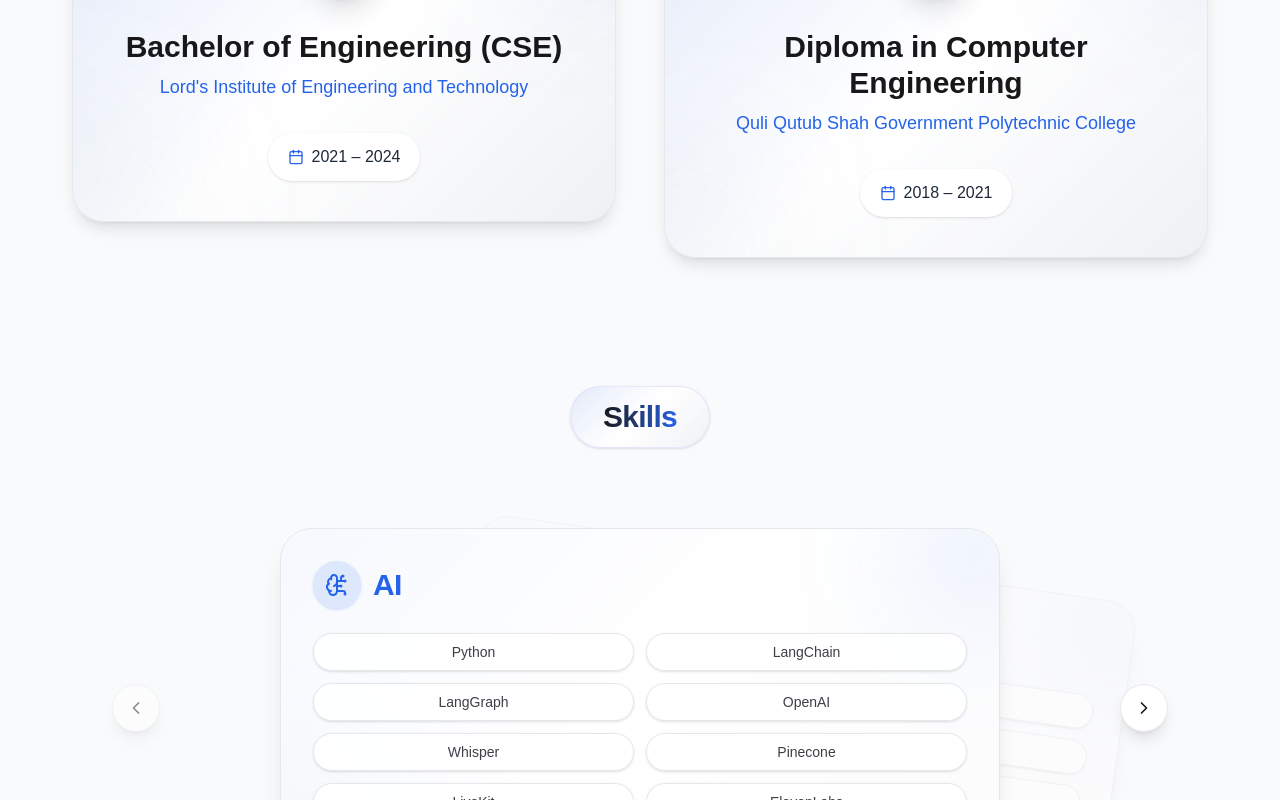
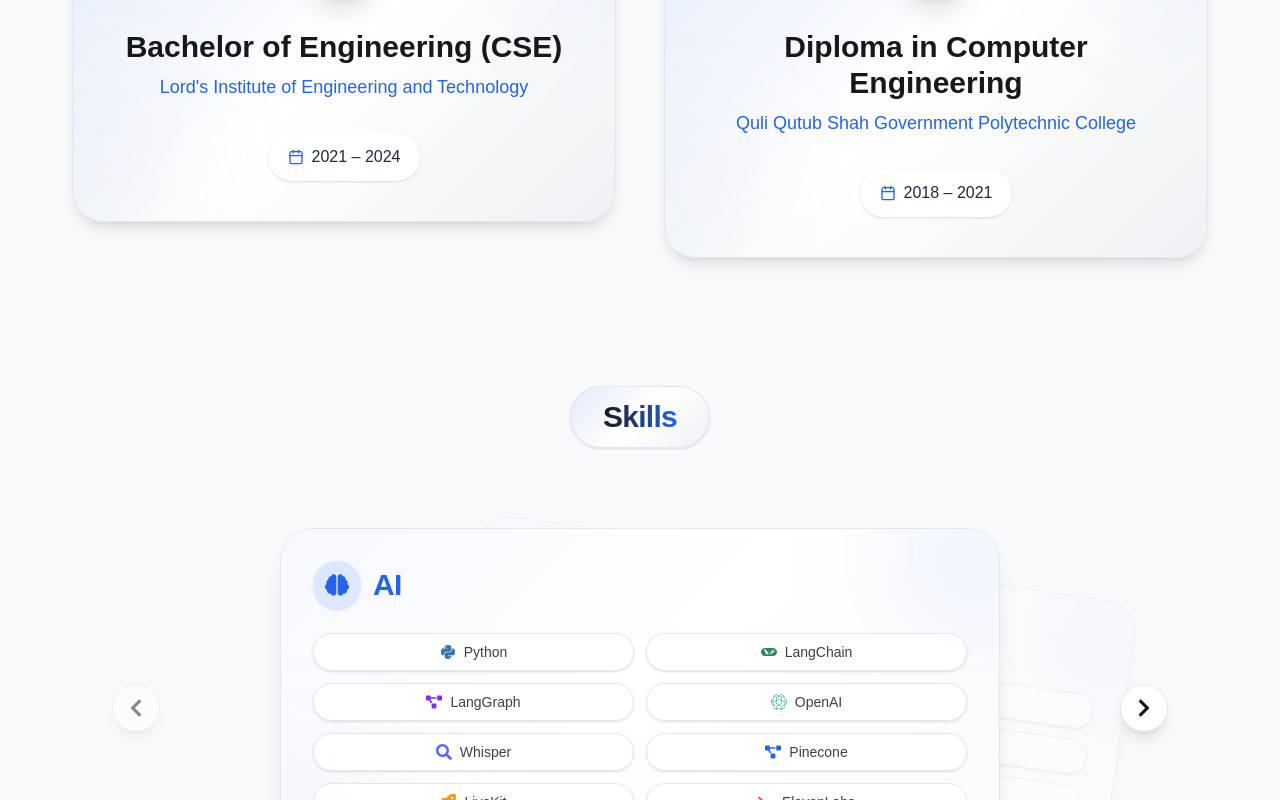
Before and after one commit to Nabeel1001/portfolio2026, a React (Vite) app: page / in a window 1280 px wide. Shown: the part 3856-4656 px from the top of the page. Built offline with nearby package versions, Linux system fonts and the light colour scheme.

Commit message:
Updated Icons

```diff
--- a/src/components/NewSkills.jsx
+++ b/src/components/NewSkills.jsx
@@ -1,22 +1,59 @@
 import { useEffect, useState } from "react";
 import { motion } from "framer-motion";
 import {
-  BrainCircuit,
-  Server,
-  Monitor,
-  Cloud,
-  Database,
-  Wrench,
-  ChevronLeft,
-  ChevronRight,
-} from "lucide-react";
+  FaBrain,
+  FaServer,
+  FaLaptopCode,
+  FaCloud,
+  FaDatabase,
+  FaTools,
+  FaChevronLeft,
+  FaChevronRight,
+  FaPython,
+  FaReact,
+  FaJs,
+  FaHtml5,
+  FaCss3Alt,
+  FaDocker,
+  FaAws,
+  FaMicrosoft,
+  FaGitAlt,
+  FaGithub,
+  FaCode,
+  FaChartLine,
+  FaRocket,
+  FaProjectDiagram,
+  FaLayerGroup,
+  FaSearch,
+  FaTerminal,
+} from "react-icons/fa";
+import {
+  SiTypescript,
+  SiTailwindcss,
+  SiNextdotjs,
+  SiVite,
+  SiDotnet,
+  SiSqlite,
+  SiPostgresql,
+  SiSupabase,
+  SiRedis,
+  SiKubernetes,
+  SiTerraform,
+  SiOpenaigym,
+  SiLangchain,
+  SiSwagger,
+  SiPostman,
+  SiFigma,
+  SiDocker,
+  SiGithub,
+} from "react-icons/si";
 import { SectionHeading } from "./SectionHeading";
 // import { SectionHeading } from "../SectionHeading";
 
 const skillCategories = [
   {
     title: "AI",
-    Icon: BrainCircuit,
+    Icon: FaBrain,
     skills: [
       "Python",
       "LangChain",
@@ -30,7 +67,7 @@
   },
   {
     title: "Backend",
-    Icon: Server,
+    Icon: FaServer,
     skills: [
       ".NET",
       "ASP.NET Core",
@@ -38,13 +75,13 @@
       "Web API",
       "Entity Framework",
       "SQL Server",
-      "Azure DevOps",
+      // "Azure DevOps",
       "Docker",
     ],
   },
   {
     title: "Frontend",
-    Icon: Monitor,
+    Icon: FaLaptopCode,
     skills: [
       "React",
       "TypeScript",
@@ -58,26 +95,26 @@
   },
   {
     title: "Cloud",
-    Icon: Cloud,
+    Icon: FaCloud,
     skills: [
       "AWS",
       "Azure",
       "Docker",
-      "Kubernetes",
+      // "Kubernetes",
       "CI/CD",
-      "Serverless",
-      "Terraform",
-      "Monitoring",
+      // "Serverless",
+      // "Terraform",
+      // "Monitoring",
     ],
   },
   {
     title: "Database",
-    Icon: Database,
+    Icon: FaDatabase,
     skills: [
       "SQL Server",
       "PostgreSQL",
       "Supabase",
-      "Redis",
+      // "Redis",
       "Entity Framework",
       "Database Design",
       "Stored Procedures",
@@ -86,19 +123,68 @@
   },
   {
     title: "Tools",
-    Icon: Wrench,
+    Icon: FaTools,
     skills: [
       "Git",
       "GitHub",
       "Postman",
       "Figma",
       "VS Code",
-      "Azure DevOps",
+      // // "Azure DevOps",
       "Swagger",
       "PowerShell",
     ],
   },
 ];
+
+const skillIcons = {
+  Python: { icon: FaPython, color: "#3776AB" },
+  LangChain: { icon: SiLangchain, color: "#2E8555" },
+  LangGraph: { icon: FaProjectDiagram, color: "#8A2BE2" },
+  OpenAI: { icon: SiOpenaigym, color: "#10A37F" },
+  Whisper: { icon: FaSearch, color: "#6366F1" },
+  Pinecone: { icon: FaProjectDiagram, color: "#2563EB" },
+  LiveKit: { icon: FaRocket, color: "#F59E0B" },
+  ElevenLabs: { icon: FaTerminal, color: "#EC4899" },
+  ".NET": { icon: SiDotnet, color: "#512BD4" },
+  "ASP.NET Core": { icon: FaServer, color: "#0078D4" },
+  "C#": { icon: FaCode, color: "#239120" },
+  "Web API": { icon: FaCode, color: "#2563EB" },
+  "Entity Framework": { icon: FaLayerGroup, color: "#7C3AED" },
+  "SQL Server": { icon: FaDatabase, color: "#0078D4" },
+  "Azure DevOps": { icon: FaMicrosoft, color: "#0078D4" },
+  Docker: { icon: SiDocker, color: "#0DB7ED" },
+  React: { icon: FaReact, color: "#61DAFB" },
+  TypeScript: { icon: SiTypescript, color: "#3178C6" },
+  "Tailwind CSS": { icon: SiTailwindcss, color: "#06B6D4" },
+  JavaScript: { icon: FaJs, color: "#F7DF1E" },
+  HTML: { icon: FaHtml5, color: "#E34F26" },
+  CSS: { icon: FaCss3Alt, color: "#1572B6" },
+  "Next.js": { icon: SiNextdotjs, color: "#000000" },
+  Vite: { icon: SiVite, color: "#646CFF" },
+  AWS: { icon: FaAws, color: "#FF9900" },
+  Azure: { icon: FaMicrosoft, color: "#0078D4" },
+  Kubernetes: { icon: SiKubernetes, color: "#326CE5" },
+  "CI/CD": { icon: FaRocket, color: "#10B981" },
+  Serverless: { icon: FaCloud, color: "#8B5CF6" },
+  Terraform: { icon: SiTerraform, color: "#7B42BC" },
+  Monitoring: { icon: FaChartLine, color: "#14B8A6" },
+  PostgreSQL: { icon: SiPostgresql, color: "#336791" },
+  Supabase: { icon: SiSupabase, color: "#3ECF8E" },
+  Redis: { icon: SiRedis, color: "#DC382D" },
+  "Database Design": { icon: FaDatabase, color: "#4F46E5" },
+  "Stored Procedures": { icon: FaCode, color: "#0F766E" },
+  "Data Modeling": { icon: FaProjectDiagram, color: "#F97316" },
+  Git: { icon: FaGitAlt, color: "#F1502F" },
+  GitHub: { icon: SiGithub, color: "#181717" },
+  Postman: { icon: SiPostman, color: "#FF6C37" },
+  Figma: { icon: SiFigma, color: "#F24E1E" },
+  "VS Code": { icon: FaCode, color: "#007ACC" },
+  Swagger: { icon: SiSwagger, color: "#85EA2D" },
+  PowerShell: { icon: FaTerminal, color: "#012456" },
+};
+
+const getSkillIcon = (skill) => skillIcons[skill] || { icon: FaCode, color: "#2563EB" };
 
 const springConfig = {
   type: "spring",
@@ -215,7 +301,7 @@
                 disabled={activeIndex === 0}
                 className="inline-flex h-12 w-12 items-center justify-center rounded-full border theme-border theme-surface text-zinc-900 shadow-lg backdrop-blur transition hover:-translate-y-0.5 hover:shadow-2xl disabled:cursor-not-allowed disabled:opacity-50 dark:text-white"
               >
-                <ChevronLeft size={20} className="text-zinc-900" />
+                <FaChevronLeft size={20} className="text-zinc-900" />
               </button>
             </div>
 
@@ -227,7 +313,7 @@
                 disabled={activeIndex === skillCategories.length - 1}
                 className="inline-flex h-12 w-12 items-center justify-center rounded-full border theme-border theme-surface text-zinc-900 shadow-lg backdrop-blur transition hover:-translate-y-0.5 hover:shadow-2xl disabled:cursor-not-allowed disabled:opacity-50 dark:text-white"
               >
-                <ChevronRight size={20} className="text-zinc-900"/>
+                <FaChevronRight size={20} className="text-zinc-900"/>
               </button>
             </div>
 
@@ -295,14 +381,20 @@
                         </div>
 
                         <div className="grid gap-3 sm:grid-cols-2">
-                          {category.skills.map((skill) => (
-                            <span
-                              key={skill}
-                              className="inline-flex items-center justify-center rounded-full border theme-border bg-white/90 px-4 py-2 text-sm font-medium text-zinc-700 shadow-sm transition duration-300 hover:-translate-y-0.5 hover:scale-[1.02] hover:theme-primary-soft-bg hover:theme-primary"
-                            >
-                              {skill}
-                            </span>
-                          ))}
+                          {category.skills.map((skill) => {
+                            const skillMeta = getSkillIcon(skill);
+                            const SkillIcon = skillMeta.icon;
+
+                            return (
+                              <span
+                                key={skill}
+                                className="inline-flex items-center justify-center gap-2 rounded-full border theme-border bg-white/90 px-4 py-2 text-sm font-medium text-zinc-700 shadow-sm transition duration-300 hover:-translate-y-0.5 hover:scale-[1.02] hover:theme-primary-soft-bg hover:theme-primary"
+                              >
+                                <SkillIcon className="text-base" style={{ color: skillMeta.color }} />
+                                <span>{skill}</span>
+                              </span>
+                            );
+                          })}
                         </div>
                       </div>
                     </motion.div>
--- a/src/components/Projects/ProjectShowcase.jsx
+++ b/src/components/Projects/ProjectShowcase.jsx
@@ -65,7 +65,7 @@
               href={github}
               target="_blank"
               rel="noopener noreferrer"
-              className="group inline-flex items-center gap-2 rounded-full border theme-border theme-surface px-5 py-2.5 text-sm font-semibold text-zinc-700 shadow-sm transition-all duration-300 hover:-translate-y-0.5 hover:border-(--primary) hover:theme-primary-soft-bg hover:theme-primary hover:shadow-md"
+              className="group inline-flex items-center gap-2 rounded-full border border-zinc-900 bg-zinc-900 px-5 py-2.5 text-sm font-semibold text-white shadow-sm transition-all duration-300 hover:-translate-y-0.5 hover:border-zinc-900 hover:bg-white hover:text-zinc-900 hover:shadow-md"
             >
               <FiGithub className="text-base transition-transform duration-300 group-hover:rotate-6" />
               GitHub
```
